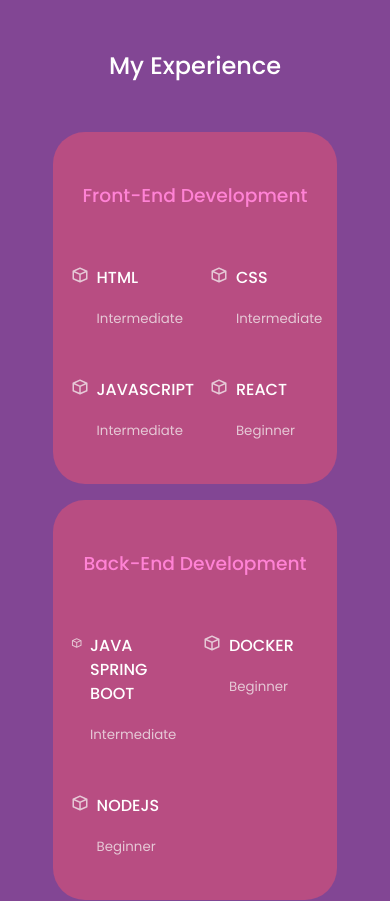
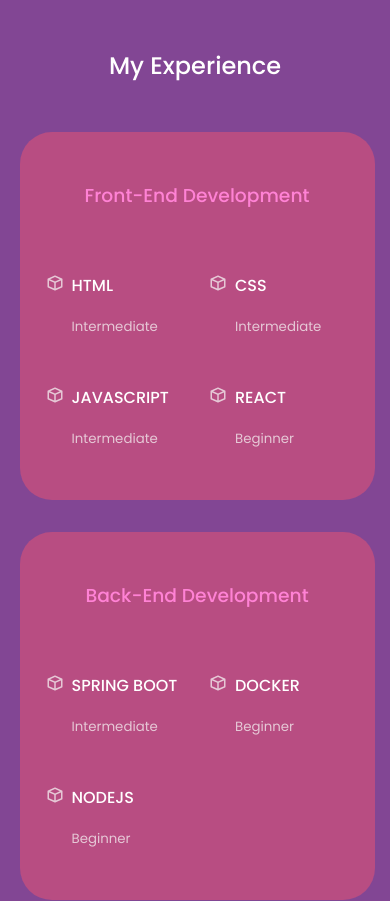
Before and after one commit to onbao165/portfolio-web-react, a React (Create React App) app: page / in a window 390 px wide. Shown: the part 1540-2441 px from the top of the page. Built offline with nearby package versions, Linux system fonts and the light colour scheme.

Commit message:
fix experience responsive for mobile devices

```diff
--- a/src/components/Experience/Experience.jsx
+++ b/src/components/Experience/Experience.jsx
@@ -47,7 +47,7 @@
             <article className="experience_details">
               <BiCube className="experience_details_icon"/>
               <div>
-                <h4>JAVA SPRING BOOT</h4>
+                <h4>SPRING BOOT</h4>
                 <small className="text-light">Intermediate</small>
               </div>
             </article>
--- a/src/components/Experience/experience.css
+++ b/src/components/Experience/experience.css
@@ -53,11 +53,14 @@
 }
 /* for mobile */
 @media screen and (max-width:600px){
-    .experience_container{
-        gap: 1rem;
+    .experience_container > div{
+        width: 100%;
+        margin: 0 auto;
+        padding: 2rem 0rem;
     }
     .experience_content{
-        padding: 0.5rem;
+        padding: 1rem;
+        column-gap: 0.5rem;
     }
     .experience_details{
         padding: 0 0.5rem;
```
